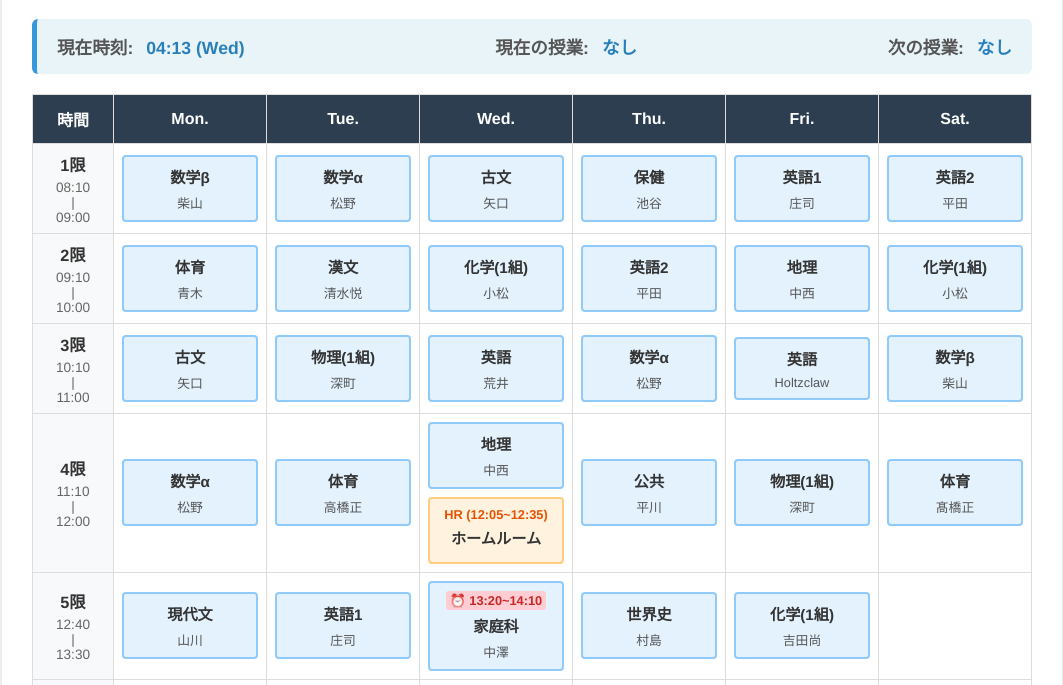
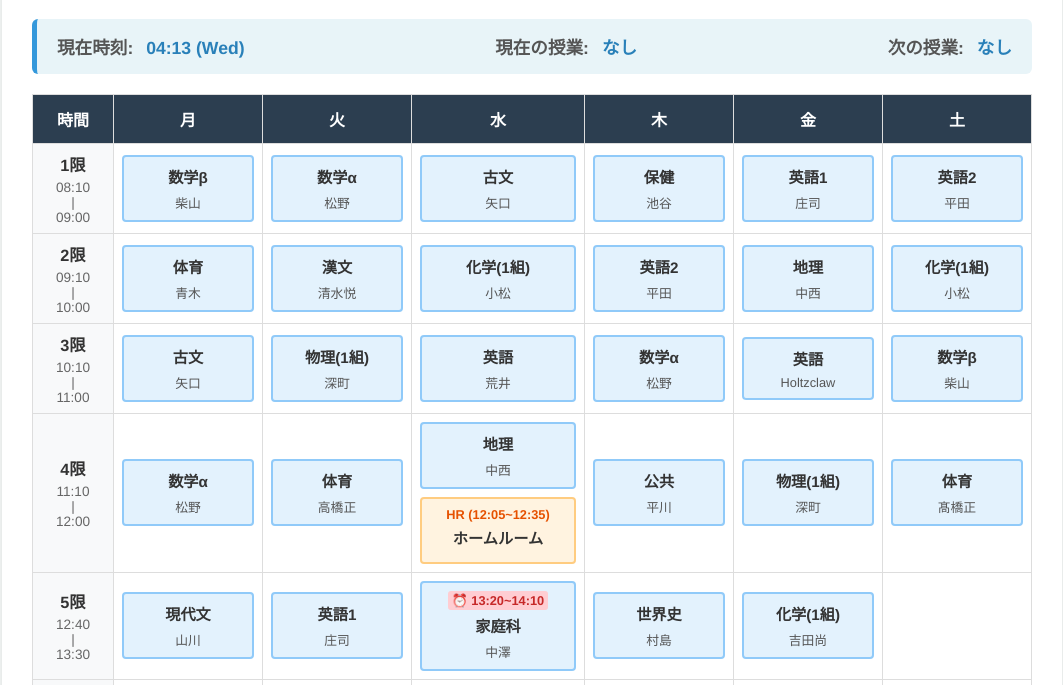
Before and after one commit to ray-miva/personal_timetable, a plain HTML site: page index.html in a window 1280 px wide. Shown: the part 110-795 px from the top of the page, without its empty margins (108-1171 px from the left). Drawn offline with Linux system fonts and the light colour scheme.

Commit message:
スマホUIに対応

```diff
--- a/index.html
+++ b/index.html
@@ -25,22 +25,24 @@
             </div>
         </div>
 
+        <div class="table-wrapper">
         <table id="timetable">
             <thead>
                 <tr>
                     <th class="time-col">時間</th>
-                    <th>Mon.</th>
-                    <th>Tue.</th>
-                    <th>Wed.</th>
-                    <th>Thu.</th>
-                    <th>Fri.</th>
-                    <th>Sat.</th>
-                </tr>
-            </thead>
-            <tbody>
-                </tbody>
+                    <th>月</th>
+                    <th>火</th>
+                    <th>水</th>
+                    <th>木</th>
+                    <th>金</th>
+                <th>土</th>
+            </tr>
+        </thead>
+        <tbody>
+            </tbody>
         </table>
     </div>
+</div>
 
     <script src="script.js"></script>
 </body>
--- a/script.js
+++ b/script.js
@@ -19,18 +19,19 @@ async function init() {
 
 function renderTable() {
     const tbody = document.querySelector('#timetable tbody');
+    if (!tbody) return;
     tbody.innerHTML = "";
 
     timetableData.periods.forEach(p => {
         const tr = document.createElement('tr');
 
-        // 左端の時間列 (基本の時間)
+        // 左端の時間列
         const timeTd = document.createElement('td');
         timeTd.className = 'time-cell';
         timeTd.innerHTML = `<strong>${p.label}</strong>${p.start}<br>|<br>${p.end}`;
         tr.appendChild(timeTd);
 
-        // 各曜日のコマ
+        // 月〜土の各コマを1つの行に描画
         DISPLAY_DAYS.forEach(day => {
             const td = document.createElement('td');
             const todaySchedule = timetableData.schedule[day] || {};
@@ -41,7 +42,6 @@ function renderTable() {
             // 通常の授業の描画
             if (classInfo) {
                 let timeHTML = '';
-                // もし個別に start と end が設定されていれば時間を表示する
                 if (classInfo.start && classInfo.end) {
                     timeHTML = `<div class="override-time">⏰ ${classInfo.start}~${classInfo.end}</div>`;
                 }
@@ -94,17 +94,12 @@ function updateStatus() {
     if (DISPLAY_DAYS.includes(currentDayStr)) {
         const todaySchedule = timetableData.schedule[currentDayStr] || {};
 
-        // タイムラインを構築
         let timeline = [];
         timetableData.periods.forEach(p => {
-            // クラス情報が存在するかチェック
             const classInfo = todaySchedule[p.id];
-
-            // 重要：個別の start/end があればそちらを優先、なければ基本の時間を採用
             const actualStart = (classInfo && classInfo.start) ? classInfo.start : p.start;
             const actualEnd = (classInfo && classInfo.end) ? classInfo.end : p.end;
 
-            // コマをタイムラインに追加
             timeline.push({
                 isClass: !!classInfo,
                 name: classInfo ? classInfo.name : "",
@@ -113,7 +108,6 @@ function updateStatus() {
                 end: actualEnd
             });
 
-            // 特殊コマ(HR等)を追加
             if (todaySchedule.special) {
                 todaySchedule.special.filter(s => s.after === p.id).forEach(s => {
                     timeline.push({
@@ -129,7 +123,6 @@ function updateStatus() {
 
         let currentIndex = -1;
 
-        // 現在のコマを探す
         for (let i = 0; i < timeline.length; i++) {
             const block = timeline[i];
             if (currentTimeStr >= block.start && currentTimeStr <= block.end) {
@@ -139,7 +132,6 @@ function updateStatus() {
             }
         }
 
-        // 次のコマを探す
         if (currentIndex !== -1 && currentIndex + 1 < timeline.length) {
             const nextBlock = timeline[currentIndex + 1];
             if (nextBlock.isClass) {
--- a/style.css
+++ b/style.css
@@ -47,27 +47,39 @@ h1 {
 }
 
 /* 時間割テーブル */
+
+/* 横スクロール用のラッパー（スマホ対応） */
+.table-wrapper {
+    width: 100%;
+    overflow-x: auto;
+    -webkit-overflow-scrolling: touch;
+    margin-bottom: 20px;
+}
+/* 時間割テーブル */
 table {
     width: 100%;
     border-collapse: collapse;
-    table-layout: fixed;
+    min-width: 800px;
 }
 
 th, td {
     border: 1px solid #ddd;
     text-align: center;
-    padding: 8px; /* セルの余白を少し調整 */
+    padding: 8px;
     vertical-align: middle;
+    word-break: keep-all;
 }
 
 th {
     background-color: #2c3e50;
     color: white;
     padding: 12px 0;
+    min-width: 120px;
 }
 
 .time-col {
     width: 80px;
+    min-width: 80px;
 }
 
 .time-cell {
```
